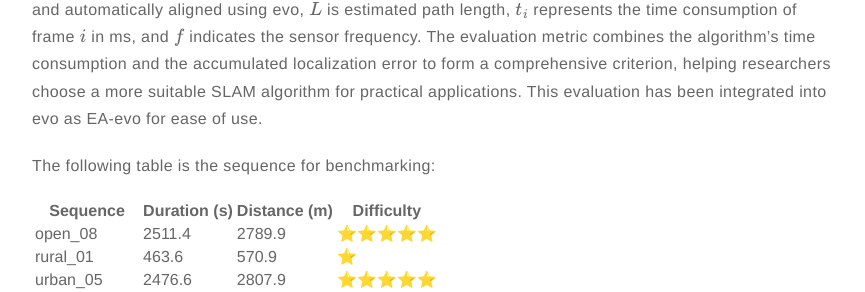
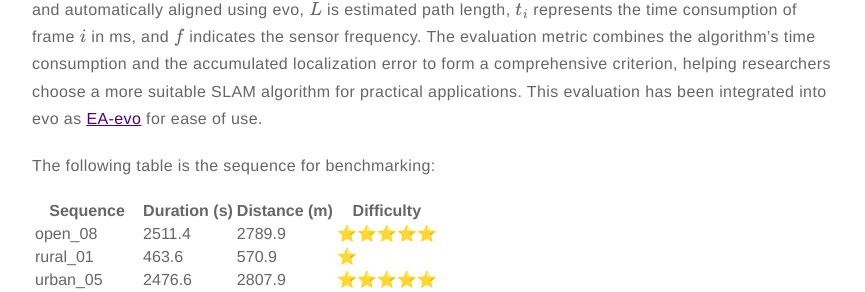
Before and after one commit to Yaepiii/M2UD, a Jekyll site: the page built from _posts/Dataset/2025-03-03-ea-drift.markdown, in a window 1280 px wide and 900 px high, scrolled down 486 px. Shown: the part 232-524 px from the top of the window, without its empty margins (203-1068 px from the left). Built offline with Jekyll 4.4.1, drawn with Linux system fonts in a browser that asks for light colours; nearby versions of some CDN libraries; formulas are drawn with MathJax 3; comment, search, counter and statistics services are not loaded; some of the changed lines change nothing that is shown.

Commit message:
Update 2025-03-03-ea-drift.markdown

```diff
--- a/_posts/Dataset/2025-03-03-ea-drift.markdown
+++ b/_posts/Dataset/2025-03-03-ea-drift.markdown
@@ -23,7 +23,7 @@ $$
 EA\text{-}Drift := \frac{\sqrt{\sum_{i=1}^{n} e^{\frac{t_i - \frac{1}{f}}{f}} \lVert P_{i}^{-1}SQ_i \rVert^2 }}{L}
 $$
 
-where, $$S$$ represents the rigid body transformation obtained as the least squares solution that aligns the estimated trajectory $$P_{1:n}$$ to the ground truth trajectory $$Q_{1:n}$$, solved in closed form using the Horn method and automatically aligned using evo, $$L$$ is estimated path length, $$t_i$$ represents the time consumption of frame $$i$$ in ms, and $$f$$ indicates the sensor frequency. The evaluation metric combines the algorithm's time consumption and the accumulated localization error to form a comprehensive criterion, helping researchers choose a more suitable SLAM algorithm for practical applications. This evaluation has been integrated into evo as EA-evo for ease of use.
+where, $$S$$ represents the rigid body transformation obtained as the least squares solution that aligns the estimated trajectory $$P_{1:n}$$ to the ground truth trajectory $$Q_{1:n}$$, solved in closed form using the Horn method and automatically aligned using evo, $$L$$ is estimated path length, $$t_i$$ represents the time consumption of frame $$i$$ in ms, and $$f$$ indicates the sensor frequency. The evaluation metric combines the algorithm's time consumption and the accumulated localization error to form a comprehensive criterion, helping researchers choose a more suitable SLAM algorithm for practical applications. This evaluation has been integrated into evo as [EA-evo](https://github.com/Yaepiii/M2UD/tree/main/m2ud_development_kit/EA-evo) for ease of use.
 
 The following table is the sequence for benchmarking:
 
```
